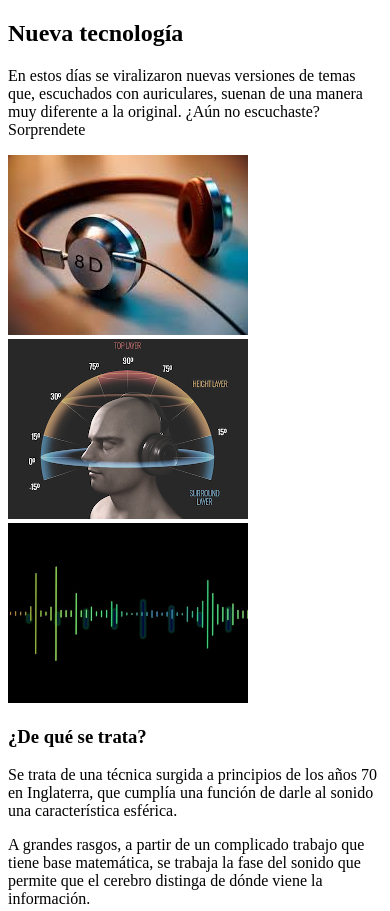
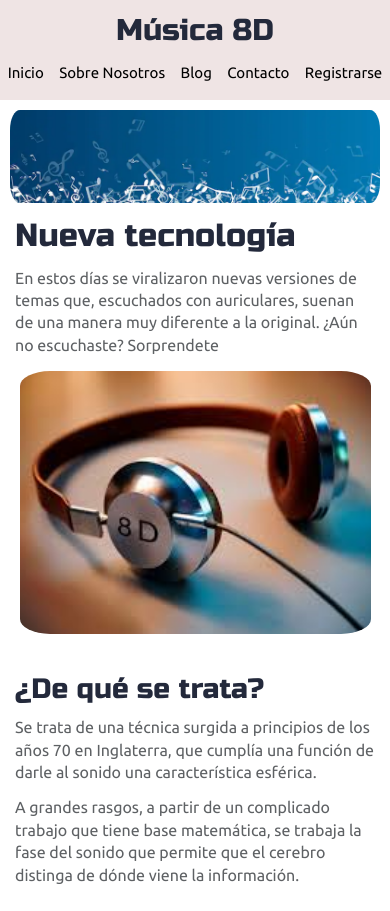
Before and after one commit to Marlonhersal/FT-M2, an Eleventy site: page 02-CSS/homework/responsive-web/index.html in a window 390 px wide. Shown: the top 911 px of the page. Built offline with nearby package versions, Linux system fonts and the light colour scheme; Eleventy itself is replaced by a stand-in of ours; files that its build step writes are made by us from their sources.

Commit message:
FT2 -02 Completado

```diff
--- a/02-CSS/homework/responsive-web/index.html
+++ b/02-CSS/homework/responsive-web/index.html
@@ -8,6 +8,7 @@
 
   <link href="https://fonts.googleapis.com/css?family=Russo+One|Ubuntu" rel="stylesheet">
   <link href="css/index.css" rel="stylesheet">
+  <meta name="viewport" content="width=device-width, initial-scale=1.0">
 
   <!--[if lt IE 9]>
     <script src="https://cdnjs.cloudflare.com/ajax/libs/html5shiv/3.7.3/html5shiv.js"></script>
@@ -16,15 +17,26 @@
 
 <body>
 
- <!-- Código del nav acá -->
+  <!-- Código del nav acá -->
 
+  <div class="cabecera">
+    <h1>Música 8D</h1>
+    <nav>
+      <ul>
+        <li><a href="">Inicio</a> </li>
+        <li><a href="">Sobre Nosotros</a></li>
+        <li><a href="">Blog</a></li>
+        <li><a href="">Contacto</a></li>
+        <li><a href="">Registrarse</a></li>
+      </ul>
+    </nav>
+  </div>
   <div class="container home">
 
     <header class="intro">
        <!-- Código de header img acá -->
-
+       <img src="./img/main-header.png" alt="">
       <h2>Nueva tecnología</h2>
-
       <p>En estos días se viralizaron nuevas versiones de temas que, escuchados con auriculares, suenan de una manera muy diferente a la original. ¿Aún no escuchaste? Sorprendete</p>
     </header>
 
@@ -33,6 +45,7 @@
         <img src="img/tecnologia.png" class="tecnologia" alt="Tecnologia">
         <img src="img/ondas.png" class="ondas" alt="Ondas">
     </section>
+    <img src="img/auriculares.png" class="auricular auricularMobile" alt="Auriculares">
 
     <section class="musica-nueva">
 
@@ -43,7 +56,10 @@
       <p>A grandes rasgos, a partir de un complicado trabajo que tiene base matemática, se trabaja la fase del sonido que permite que el cerebro distinga de dónde viene la información.</p>
     </section>
 
+
+
     <section class="actual">
+      <img src="img/tema.png" class="tecnologia tecnologiaMobile" alt="Tecnologia">
       <div class="actual-text">
         <h3>Trabajos actuales</h3>
 
--- a/02-CSS/homework/responsive-web/less/home-page.less
+++ b/02-CSS/homework/responsive-web/less/home-page.less
@@ -57,7 +57,17 @@
         margin-bottom: 26px;
       }
 
-      .btn {
+      .btn{
+        .estiloBoton(black,sans-serif,white);
+        text-align: center;
+        width: 25%;
+        padding: 10px;
+        border-radius: 10px;
+      }
+
+      .btn:hover{
+        .estiloBoton(white, arial,black);
+        border: 2px red solid;
       }
     }
 
@@ -73,3 +83,57 @@
     }
   }
 }
+
+
+header img{
+  border-radius: 20px;
+  margin-top: 10px;
+}
+.home .auricularMobile{
+  display: none;
+}
+.home .tecnologiaMobile{
+  display: none;
+}
+
+@media screen and (max-width: (@phone + 350)) {
+  header img {
+    width: 100%;
+    padding: 0 10px;
+  }
+}
+@media screen and (max-width: @phone) {
+  .home .music-images{
+      display: none;
+  }
+  .home .auricularMobile{
+    width: 90%;
+    display: block;
+    padding: 15px 0;
+    margin:  0 auto;
+    border-radius: 30px;
+
+  }
+  .home .tecnologiaMobile{
+    width: 90%;
+    display: block;
+    padding: 15px 0;
+    margin:  0 auto;
+    border-radius: 30px;
+  }
+  .home .actual .actual-text{
+    width: 100%;
+  }
+  .home .actual{
+    display: flex;
+    flex-direction: column;
+    padding: 10px;
+  }
+  .home .actual-img{
+    display: none;
+  }
+  .home .actual .actual-text .btn{
+    width: 90%;
+    margin: 0 auto;
+  }
+}
--- a/02-CSS/homework/responsive-web/less/index.less
+++ b/02-CSS/homework/responsive-web/less/index.less
@@ -1 +1,9 @@
 // Importar los archivos less acá:
+
+@import "variables.less";
+@import "mixins.less";
+@import "reset.less";
+@import "global.less";
+@import "navigation.less";
+@import "footer.less";
+@import "home-page.less";
--- a/02-CSS/homework/responsive-web/less/mixins.less
+++ b/02-CSS/homework/responsive-web/less/mixins.less
@@ -1 +1,19 @@
 // Mixins acá
+
+.enlacesSinEstilos {
+    text-decoration: none;
+    font-size: 15px;
+    color: black;
+}
+
+.tituloPrincipal  {
+    text-align: center;
+    font-size: 30px;
+    margin-bottom:  20px;
+}
+
+.estiloBoton(@fondo:red;@familia:arial; @letterColor:black){
+    background-color: @fondo;
+    font-family: @familia;
+    color: @letterColor;
+}
--- a/02-CSS/homework/responsive-web/less/navigation.less
+++ b/02-CSS/homework/responsive-web/less/navigation.less
@@ -1 +1,39 @@
 // Código de Nav acá
+.cabecera {
+    width: 100%;
+    background-color: rgb(239, 228, 228);
+    padding-top: 15px;
+    padding-bottom: 20px;
+}
+
+.cabecera{
+    h1{
+        .tituloPrincipal()
+    }
+    nav{
+        padding: 0 200px;
+    }
+     nav ul{
+        display: flex;
+        justify-content: space-around;
+    }
+
+    nav ul a  {
+        .enlacesSinEstilos()
+    }
+}
+
+@media screen and (max-width: (@phone + 400)) {
+    .cabecera{
+        nav{
+            padding:0 30px;
+        }
+    }
+}
+@media screen and (max-width: @phone) {
+    .cabecera{
+        nav{
+            padding:0;
+        }
+    }
+}
--- a/02-CSS/homework/responsive-web/less/variables.less
+++ b/02-CSS/homework/responsive-web/less/variables.less
@@ -24,3 +24,5 @@
 @border-real: #dee2e6;
 
 // Mobile var
+
+@phone: 500px;
```
Also changed, not shown: 02-CSS/README.md, 02-CSS/homework/responsive-web/css/index.css, 02-CSS/homework/responsive-web/less/footer.less (line endings or trailing spaces).
